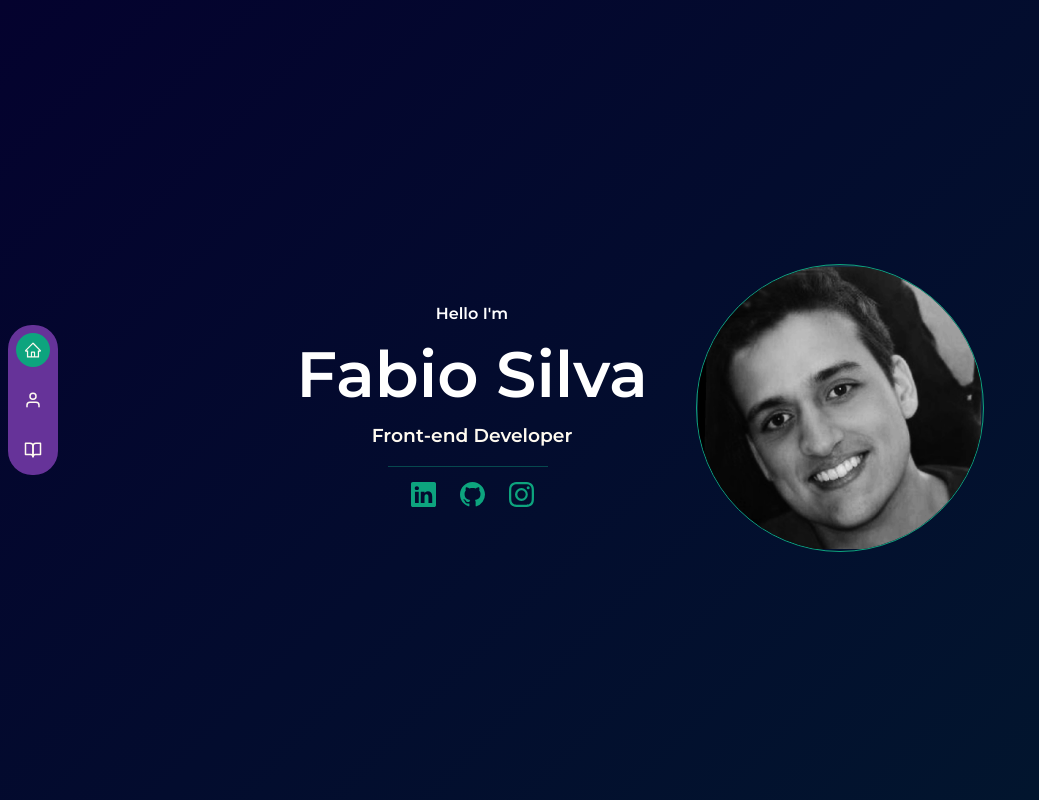
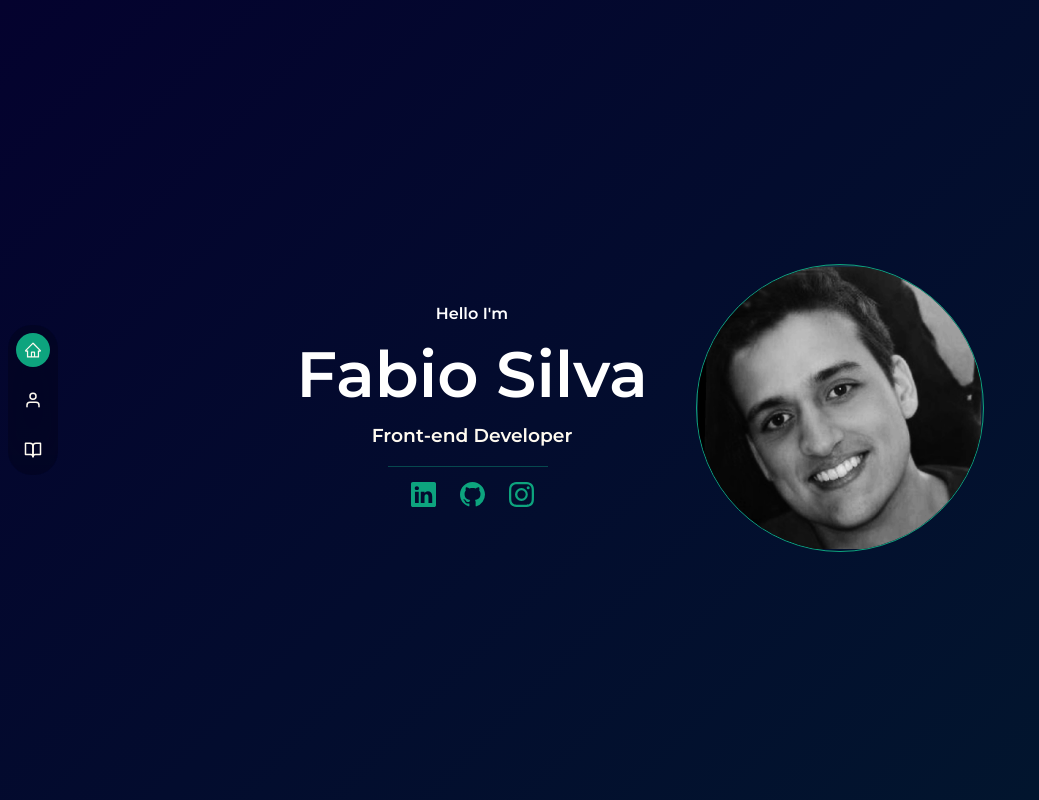
Before and after one commit to Gutthred/Portfolio-react, a React (Vite) app: page / in a window 1280 px wide. Shown: the top 800 px of the page, without its empty margins (0-1039 px from the left). Built offline with nearby package versions, Linux system fonts and the light colour scheme; no server answers.

Commit message:
New responsiveness and SWR rules

```diff
--- a/src/components/navBar/NavBar.css
+++ b/src/components/navBar/NavBar.css
@@ -52,6 +52,5 @@ nav a.active{
         border-radius: 1.5rem;
         gap: 1rem;
         backdrop-filter: blur(30px);
-        background: rebeccapurple;
     }
 }
--- a/src/components/projects/githubRepo.jsx
+++ b/src/components/projects/githubRepo.jsx
@@ -11,11 +11,13 @@ const githubRepo = () => {
     );
 
     return response.data;
+  },{
+    staleTime: 2000 * 60, // two minutes
   });
 
   return (
     <article>
-      {isFetching && <span className="loading">Loading ...</span>}
+      {isFetching && <span className="loading__repositories">Loading ...</span>}
       {data?.map((repo) => {
         const repoTopics = repo.topics;
 
```
